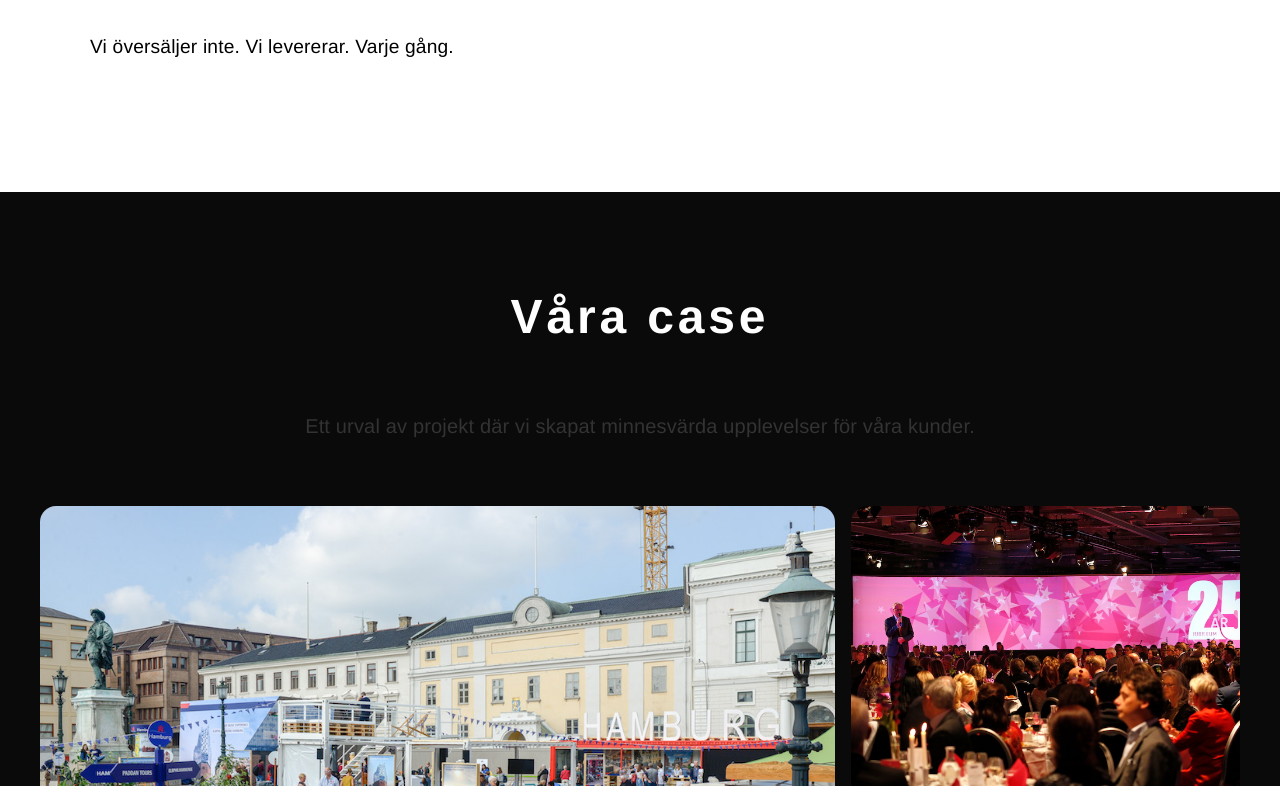
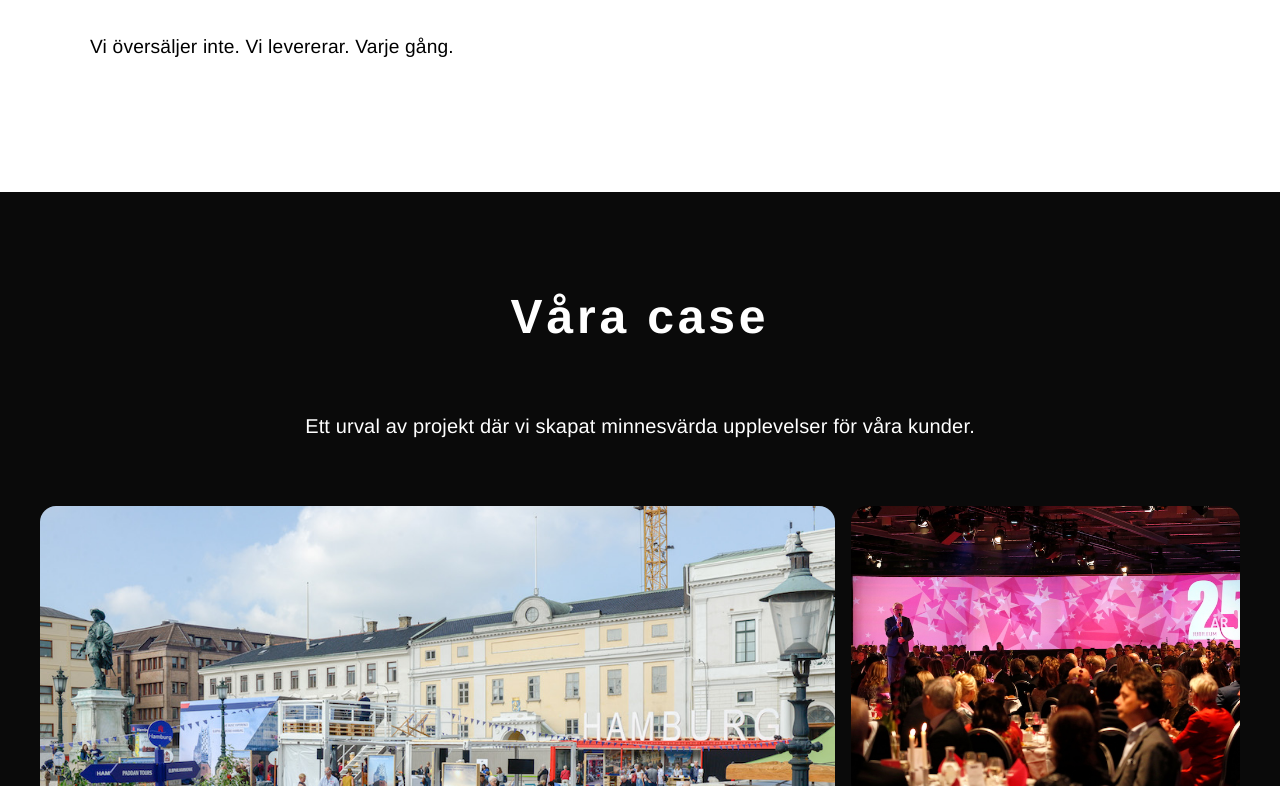
Before and after one commit to chgenberg/Bryssel, a website: page index.html in a window 1280 px wide. Shown: the part 2014-2800 px from the top of the page. Drawn offline with Linux system fonts and the light colour scheme.

Commit message:
Fix white text color for case section intro with !important

```diff
--- a/styles.css
+++ b/styles.css
@@ -692,7 +692,7 @@ button,
 }
 
 .section-intro-light {
-    color: #ffffff;
+    color: #ffffff !important;
 }
 
 .case-grid {
```
